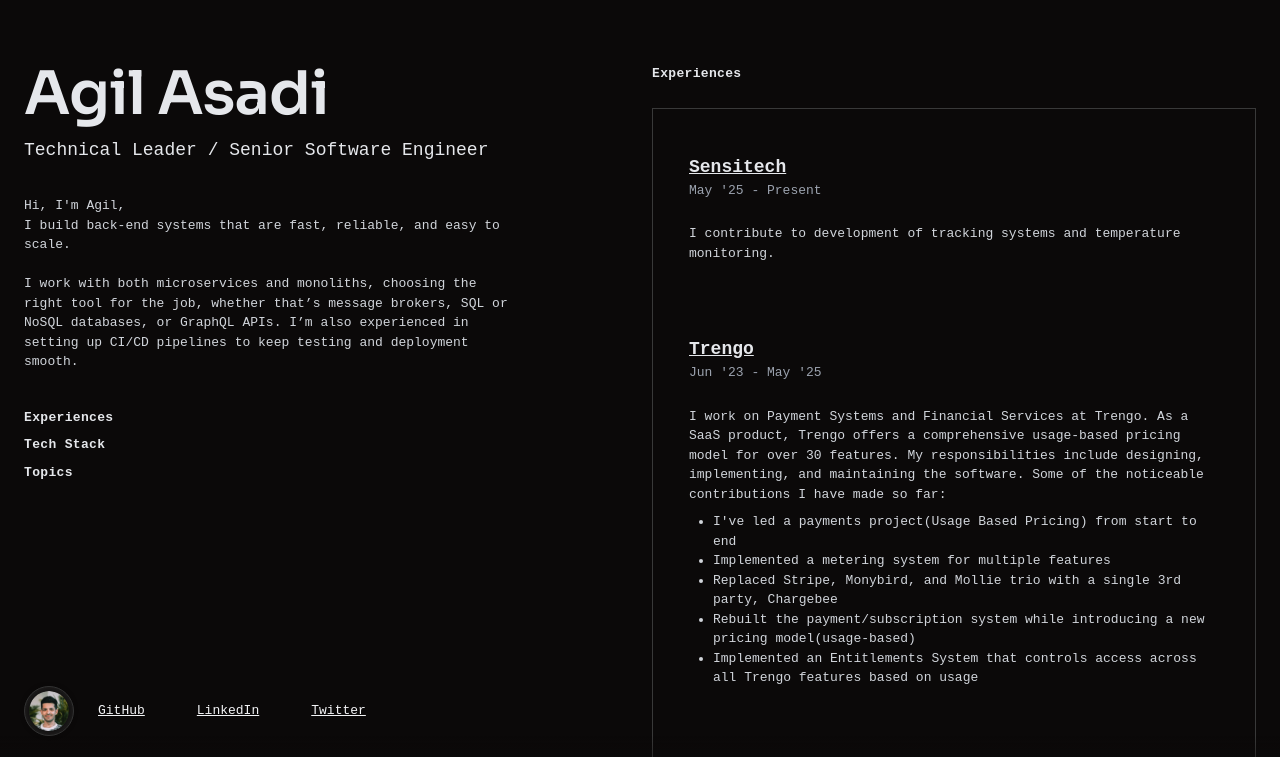
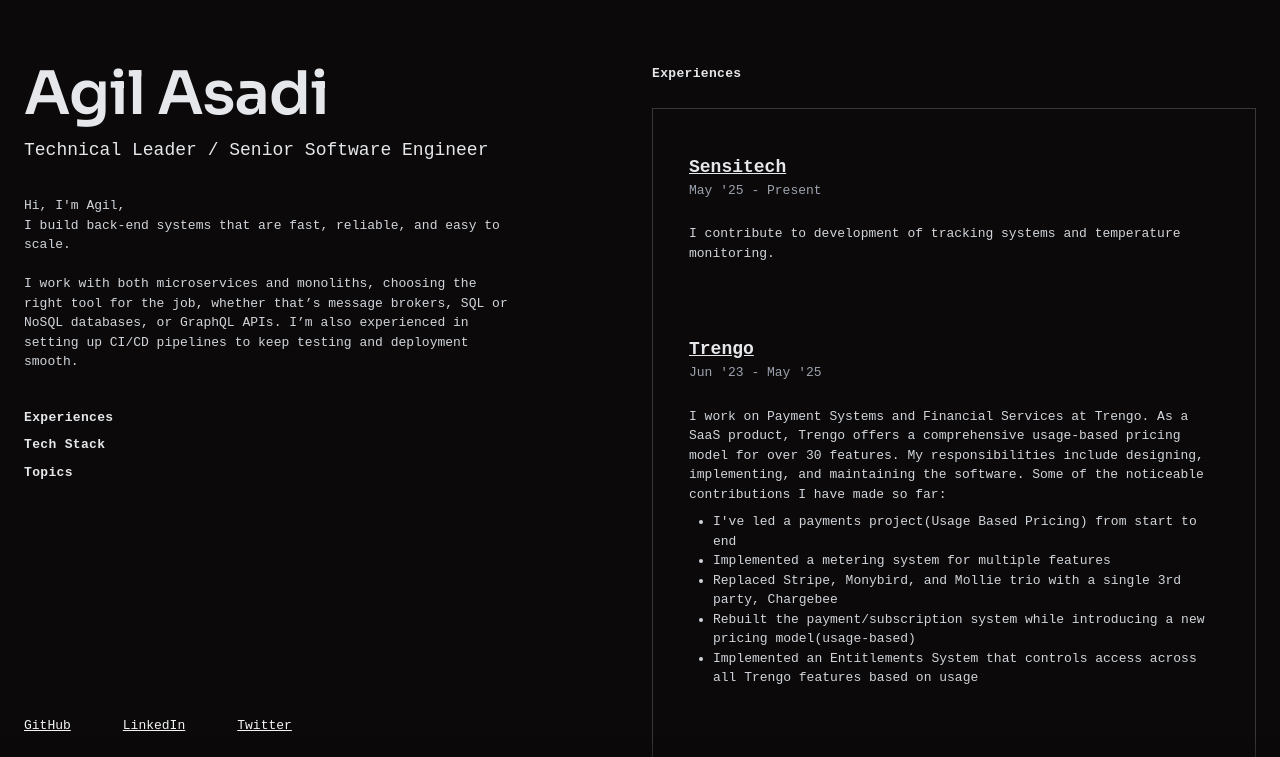
Before and after one commit to agilasadi/agilasadi.github.io, a website: page index.html in a window 1280 px wide. Shown: the top 757 px of the page. Drawn offline with Linux system fonts and the light colour scheme.

Commit message:
Remove profile image from index.html
Removed profile image section from the HTML.

```diff
--- a/index.html
+++ b/index.html
@@ -74,14 +74,6 @@
 
                         <div class="bottom-0 lg:absolute left-0 mt-8">
                             <div class="mt-2 items-center flex">
-                                <div class="profile-image-wrapper mr-6 hidden sm:block">
-                                    <div
-                                        class="p-1 rounded-full profile-image-container bg-[#ffffff17] shadowed-box-border backdrop-blur-lg">
-                                        <img class="h-10 w-10 profile-image-shadow rounded-full"
-                                            src="https://raw.githubusercontent.com/agilasadi/agilasadi.github.io/master/picture-100p.png"
-                                            alt="Agil Asadi">
-                                    </div>
-                                </div>
                                 <div class="flex w-auto overflow-hidden">
                                     <a href="https://github.com/agilasadi" target="_blank"
                                         class="flex text-gray-100 hover:text-white items-center pr-6 clickable-text-button underline">
```
